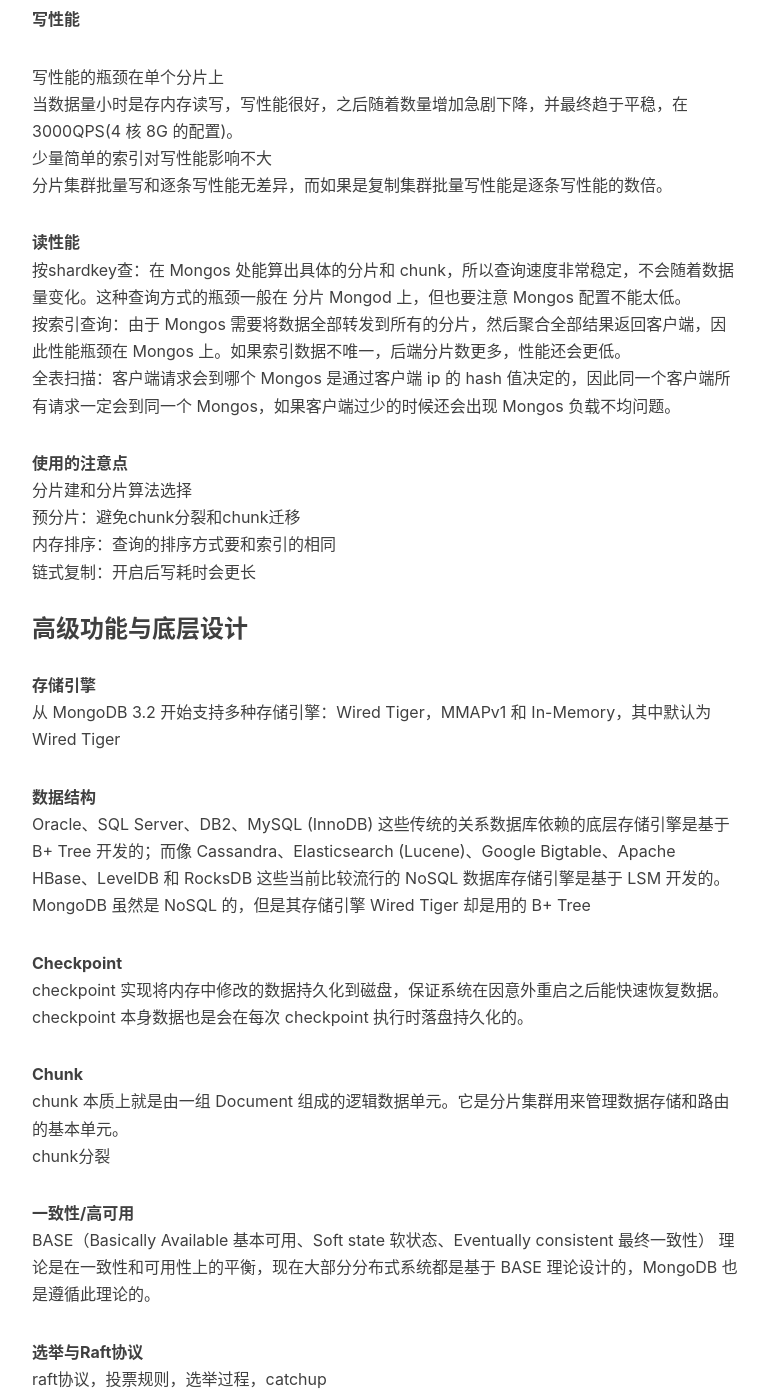
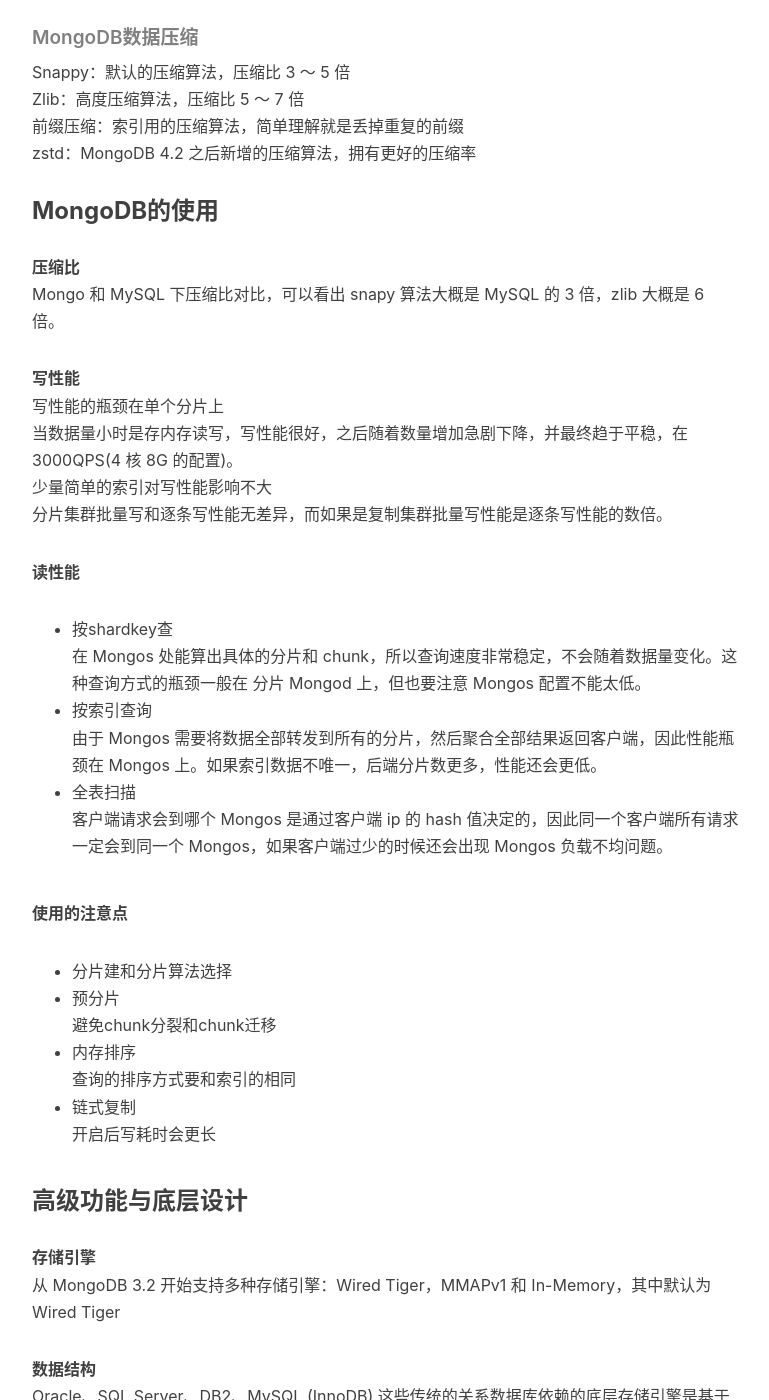
Before and after one commit to wykxwyc/wykxwyc.github.io, a Jekyll site: the page built from _posts/2023-07-08-Knowledge-Graph-of-MongoDB.markdown, in a window 1280 px wide and 1400 px high, scrolled down 3080 px. Shown: the whole window, without its empty margins (233-1002 px from the left). Built offline with Jekyll 4.4.1, drawn with Linux system fonts in a browser that asks for light colours; comment, search, counter and statistics services are not loaded; some of the changed text lies outside the part shown.

Commit message:
更改mongodb知识图谱文档

```diff
--- a/_posts/2023-07-08-Knowledge-Graph-of-MongoDB.markdown
+++ b/_posts/2023-07-08-Knowledge-Graph-of-MongoDB.markdown
@@ -17,41 +17,46 @@
 
 ---
 
-### 内容说明
-MongoDB基础知识，MongoDB的使用，高级功能与底层设计是对[MongoDB知识图谱](https://www.toutiao.com/article/7081954023351321124/?upstream_biz=toutiao_pc&source=m_redirect&wid=1688789944127)这篇文章介绍的总结与归纳。
+### 说明
+*MongoDB基础知识*，*MongoDB的使用*，*高级功能与底层设计*是对[MongoDB知识图谱](https://www.toutiao.com/article/7081954023351321124/?upstream_biz=toutiao_pc&source=m_redirect&wid=1688789944127)这篇文章介绍的总结与归纳。
 
 
 ### MongoDB基础知识
 核心特性：No Schema、高可用、分布式（可平行扩展），数据压缩功能。
 
-MongoDB高可用包括的功能：
+##### MongoDB高可用
+MongoDB高可用通过两部分介绍：MongoDB复制集群, 读写策略
+
 **MongoDB复制集群**
-主从节点，仲裁节点，Journal日志，oplog，checkpoint，节点选举方式
+* 主从节点
+* 仲裁节点
+* Journal日志
+* oplog
+* checkpoint
+* 节点选举方式
 
 **读写策略**
 写策略及包含的控制参数，读策略及对应的参数含义，读级别及对应的参数含义
 
-MongoDB可扩展性包括的功能：
+##### MongoDB可扩展性
+MongoDB可扩展性包含：分片集群架构，分片算法
+
 **分片集群架构**
-
+* 集群架构图
 ![](/img/in-post/post-Knowledge-graph-of-MongoDB/mongodb-shard.jpg)
 
-`Config`, `Mongos`, `Mongod`负责的对应功能
+* Config, Mongos, Mongod负责的对应功能
 
-MongoDB的数据均衡策略及实现方式
+* MongoDB的数据均衡策略及实现方式
 
 **分片算法**
-区间分片
-
+* 区间分片
 ![](/img/in-post/post-Knowledge-graph-of-MongoDB/interval-shard.jpg)
 
-hash分片
-
+* hash分片
 ![](/img/in-post/post-Knowledge-graph-of-MongoDB/interval-shard.jpg)
 
-
-**数据压缩**
-MongoDB包含的压缩算法：
+##### MongoDB数据压缩
 Snappy：默认的压缩算法，压缩比 3 ～ 5 倍
 Zlib：高度压缩算法，压缩比 5 ～ 7 倍
 前缀压缩：索引用的压缩算法，简单理解就是丢掉重复的前缀
@@ -63,23 +68,27 @@
 Mongo 和 MySQL 下压缩比对比，可以看出 snapy 算法大概是 MySQL 的 3 倍，zlib 大概是 6 倍。
 
 **写性能**
-
 写性能的瓶颈在单个分片上
 当数据量小时是存内存读写，写性能很好，之后随着数量增加急剧下降，并最终趋于平稳，在 3000QPS(4 核 8G 的配置)。
 少量简单的索引对写性能影响不大
 分片集群批量写和逐条写性能无差异，而如果是复制集群批量写性能是逐条写性能的数倍。
 
 **读性能**
-按shardkey查：在 Mongos 处能算出具体的分片和 chunk，所以查询速度非常稳定，不会随着数据量变化。这种查询方式的瓶颈一般在 分片 Mongod 上，但也要注意 Mongos 配置不能太低。
-按索引查询：由于 Mongos 需要将数据全部转发到所有的分片，然后聚合全部结果返回客户端，因此性能瓶颈在 Mongos 上。如果索引数据不唯一，后端分片数更多，性能还会更低。
-全表扫描：客户端请求会到哪个 Mongos 是通过客户端 ip 的 hash 值决定的，因此同一个客户端所有请求一定会到同一个 Mongos，如果客户端过少的时候还会出现 Mongos 负载不均问题。
+* 按shardkey查
+在 Mongos 处能算出具体的分片和 chunk，所以查询速度非常稳定，不会随着数据量变化。这种查询方式的瓶颈一般在 分片 Mongod 上，但也要注意 Mongos 配置不能太低。
+* 按索引查询
+由于 Mongos 需要将数据全部转发到所有的分片，然后聚合全部结果返回客户端，因此性能瓶颈在 Mongos 上。如果索引数据不唯一，后端分片数更多，性能还会更低。
+* 全表扫描
+客户端请求会到哪个 Mongos 是通过客户端 ip 的 hash 值决定的，因此同一个客户端所有请求一定会到同一个 Mongos，如果客户端过少的时候还会出现 Mongos 负载不均问题。
 
 **使用的注意点**
-分片建和分片算法选择
-预分片：避免chunk分裂和chunk迁移
-内存排序：查询的排序方式要和索引的相同
-链式复制：开启后写耗时会更长
-
+* 分片建和分片算法选择
+* 预分片
+避免chunk分裂和chunk迁移
+* 内存排序
+查询的排序方式要和索引的相同
+* 链式复制
+开启后写耗时会更长
 
 ### 高级功能与底层设计
 
@@ -93,26 +102,30 @@
 checkpoint 实现将内存中修改的数据持久化到磁盘，保证系统在因意外重启之后能快速恢复数据。checkpoint 本身数据也是会在每次 checkpoint 执行时落盘持久化的。
 
 **Chunk**
-chunk 本质上就是由一组 Document 组成的逻辑数据单元。它是分片集群用来管理数据存储和路由的基本单元。
-chunk分裂
+* chunk定义
+本质上就是由一组 Document 组成的逻辑数据单元。它是分片集群用来管理数据存储和路由的基本单元。
+* chunk分裂解释
 
 **一致性/高可用**
 BASE（Basically Available 基本可用、Soft state 软状态、Eventually consistent 最终一致性） 理论是在一致性和可用性上的平衡，现在大部分分布式系统都是基于 BASE 理论设计的，MongoDB 也是遵循此理论的。
 
 **选举与Raft协议**
-raft协议，投票规则，选举过程，catchup
+* raft协议
+* 投票规则
+* 选举过程
+* catchup
 
 **主从同步**
-主从同步的本质实际上就是，Primary 节点接收客户端请求，将更新操作写到 oplog，然后 Secondary 从同步源拉取 oplog 并本地回放，实现数据的同步。
-
-同步源选取、oplog拉取与回放(oplog拉取与回放参考《MongoDB 复制技术内幕》)
+* 主从同步的本质
+Primary 节点接收客户端请求，将更新操作写到 oplog，然后 Secondary 从同步源拉取 oplog 并本地回放，实现数据的同步。
+* 同步源选取
+* oplog拉取与回放
+oplog拉取与回放参考《MongoDB 复制技术内幕》
 
 **索引**
-单字段索引，复合索引，多 key 索引，Hash 索引，地理位置索引，文本索引
-
-复合索引遵循前缀匹配，避免内存排序， 索引交集
-注意后台创建索引
-
+* 索引包含：单字段索引，复合索引，多 key 索引，Hash 索引，地理位置索引，文本索引。
+* 复合索引遵循前缀匹配，避免内存排序， 索引交集。
+* 注意后台创建索引
 
 ### 参考文献
 1.[MongoDB知识图谱](https://www.toutiao.com/article/7081954023351321124/?upstream_biz=toutiao_pc&source=m_redirect&wid=1688789944127)
```
